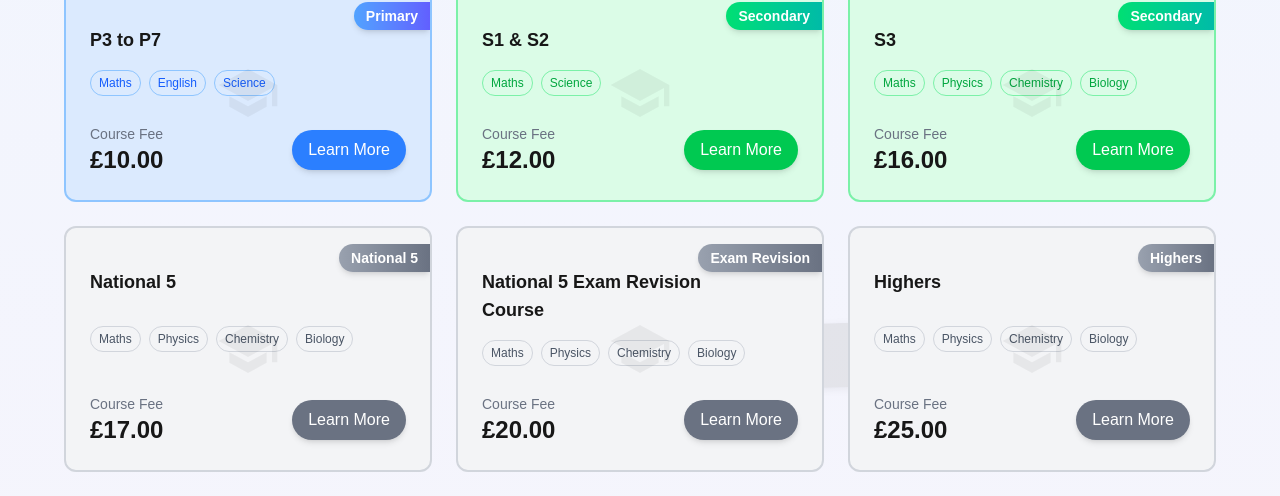
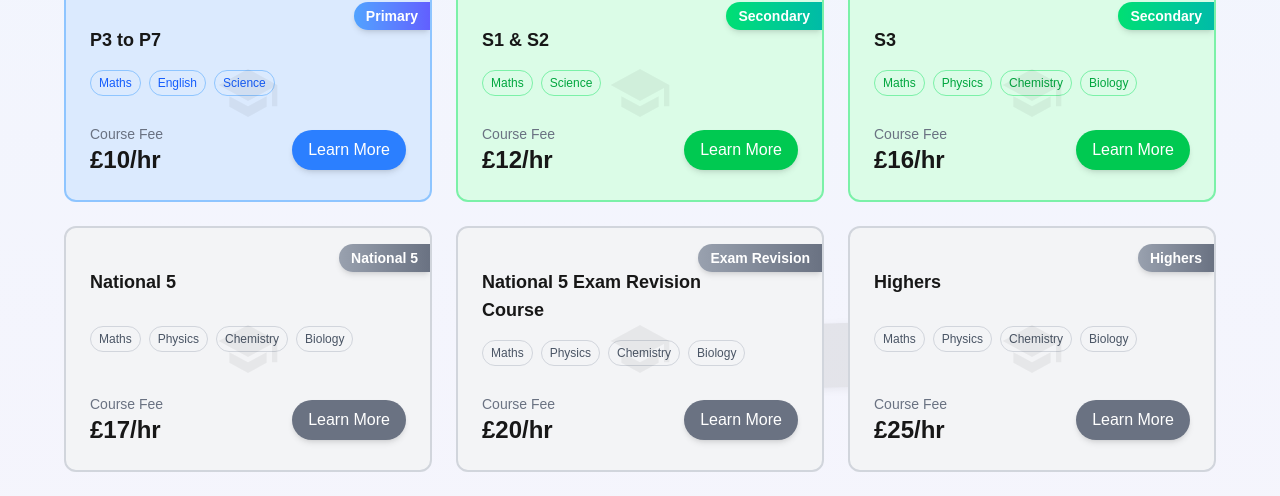
Before and after one commit to MoyasiGinko/iLearners-Hub, a Next.js app: page / in a window 1280 px wide. Shown: the part 3938-4434 px from the top of the page. Built offline with nearby package versions, Linux system fonts and the light colour scheme; grey boxes are pictures that could not be loaded.

Commit message:
Update index.tsx

```diff
--- a/components/main/courses/index.tsx
+++ b/components/main/courses/index.tsx
@@ -485,7 +485,9 @@ const MiniCourseTablet = () => {
                         <span className="text-sm text-gray-500">
                           Course Fee
                         </span>
-                        <span className="text-2xl font-bold">{course.fee}</span>
+                        <span className="text-2xl font-bold">
+                          {course.rate}
+                        </span>
                         {course.discount && (
                           <span className="text-xs text-green-600 font-medium">
                             {course.discount}
```
